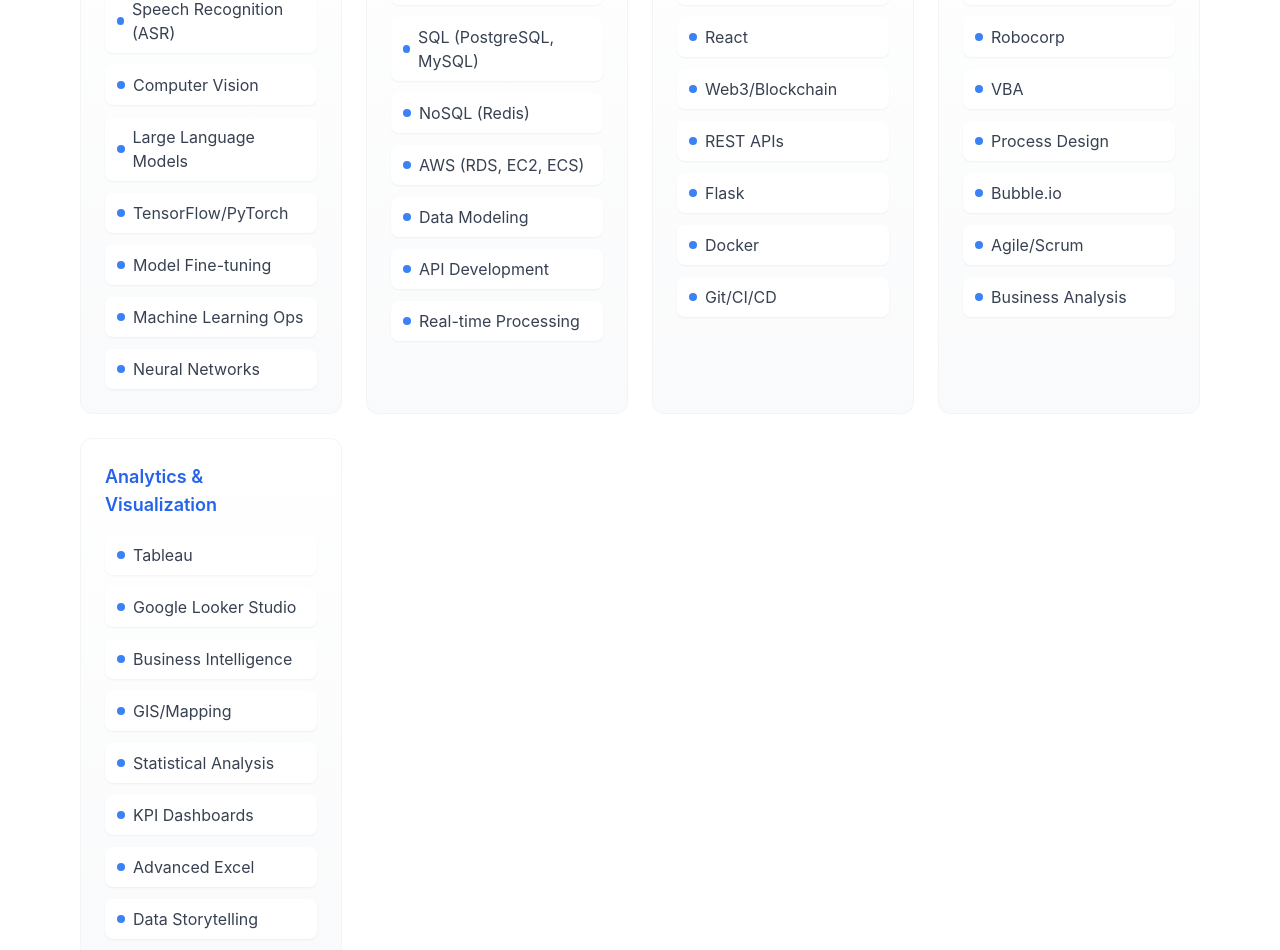
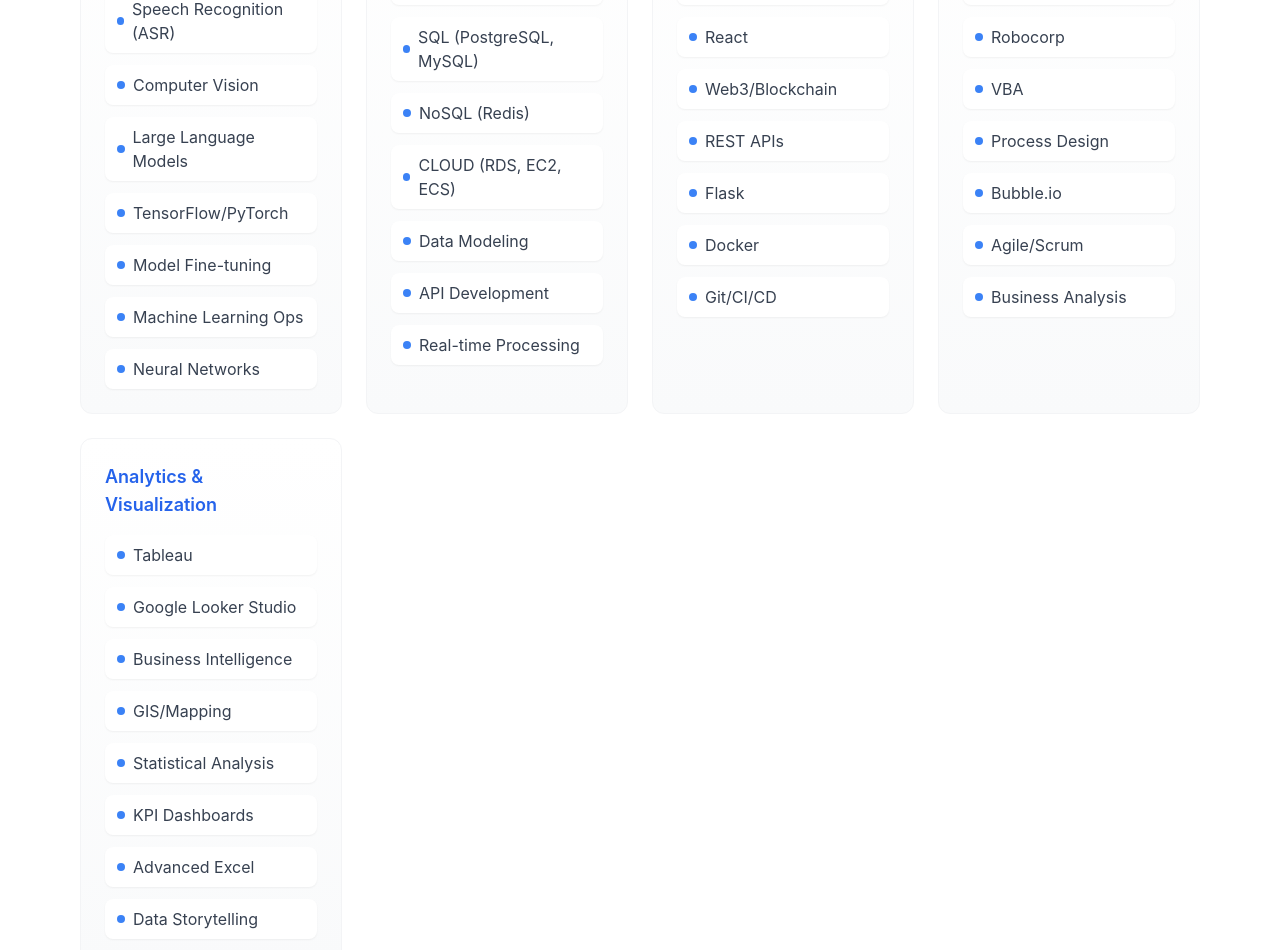
Before and after one commit to juliustuliao/my_port, a React (Vite) app: page / in a window 1280 px wide. Shown: the part 4648-5598 px from the top of the page. Built offline with nearby package versions, Linux system fonts and the light colour scheme.

Commit message:
modified description of some projects

```diff
--- a/src/components/Portfolio.jsx
+++ b/src/components/Portfolio.jsx
@@ -35,7 +35,7 @@
         "ETL Pipeline Design",
         "SQL (PostgreSQL, MySQL)",
         "NoSQL (Redis)",
-        "AWS (RDS, EC2, ECS)",
+        "CLOUD (RDS, EC2, ECS)",
         "Data Modeling",
         "API Development",
         "Real-time Processing"
```
